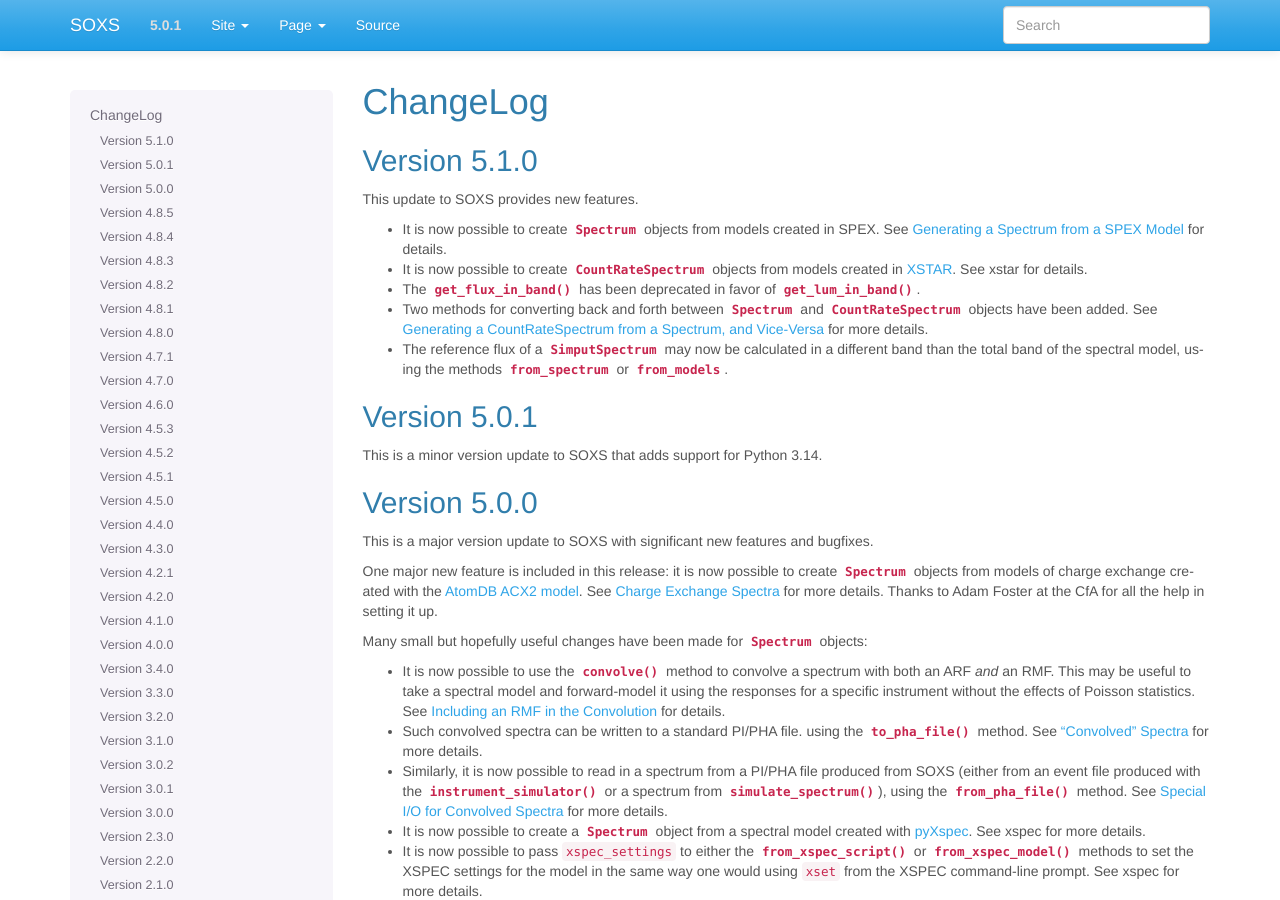
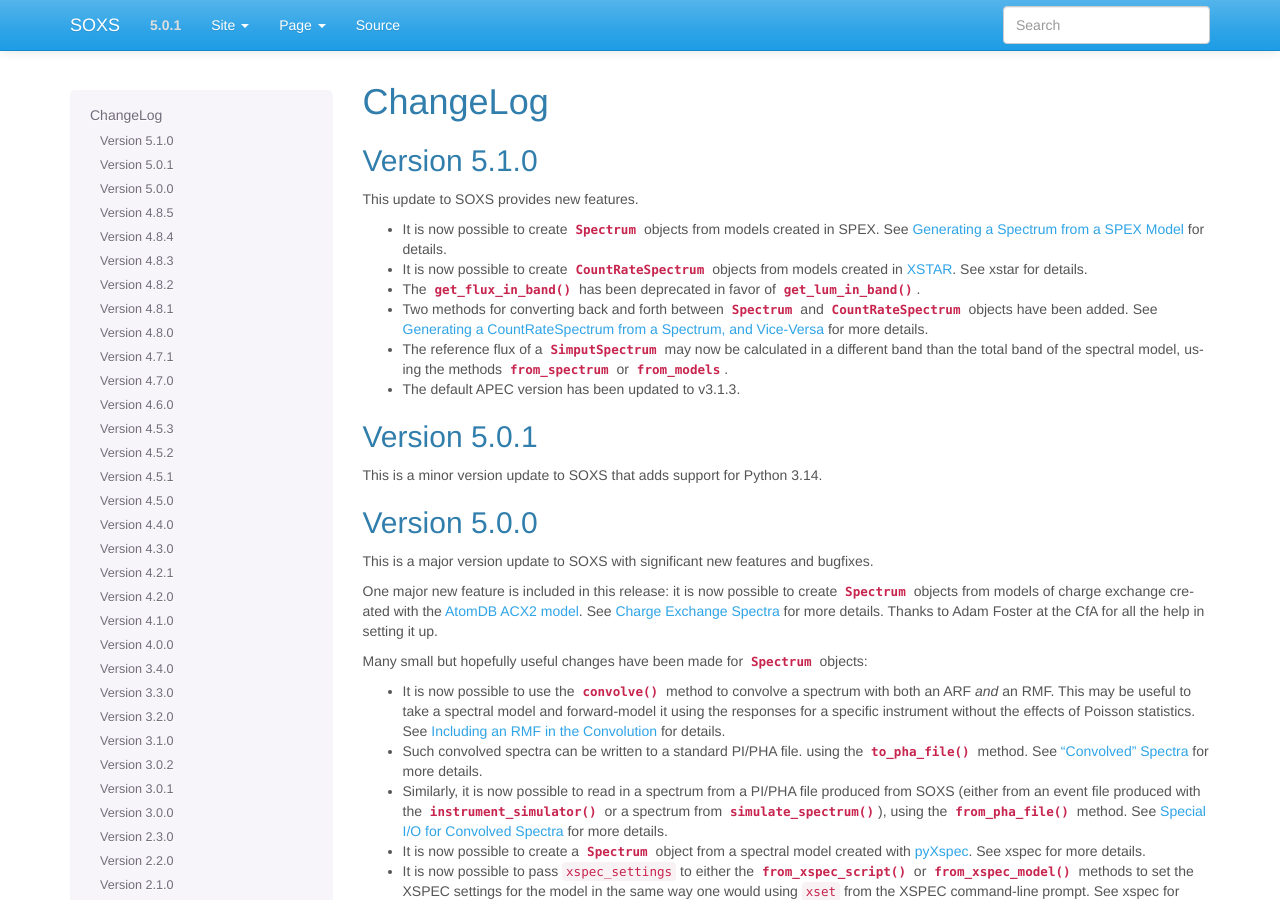
Before and after one commit to lynx-x-ray-observatory/soxs, a Sphinx documentation site: the page built from doc/source/changelog.rst, in a window 1280 px wide and 900 px high. Built offline with Sphinx 7.4.7, drawn with Linux system fonts in a browser that asks for light colours.

Commit message:
Update APEC model

```diff
--- a/doc/source/changelog.rst
+++ b/doc/source/changelog.rst
@@ -22,6 +22,7 @@
   in a different band than the total band of the spectral model, using the methods
   :class:`~soxs.simput.SimputSpectrum.from_spectrum` or
   :class:`~soxs.simput.SimputSpectrum.from_models`.
+* The default APEC version has been updated to v3.1.3.
 
 Version 5.0.1
 -------------
--- a/doc/source/users_guide/thermal_spectra.rst
+++ b/doc/source/users_guide/thermal_spectra.rst
@@ -46,7 +46,7 @@
 The ``broadening`` parameter sets whether or not spectral lines will be
 thermally and velocity broadened, and is ``True`` by default..The
 ``apec_vers`` parameter sets the version of the AtomDB tables to use.
-Version 3.0.9 is the default, and the tables will be downloaded if necessary.
+Version 3.1.3 is the default, and the tables will be downloaded if necessary.
 
 You may also supply another location for the AtomDB tables. For example, the
 following construction will look for the AtomDB tables in the current working
```
Also changed, not shown: 2 other files.
